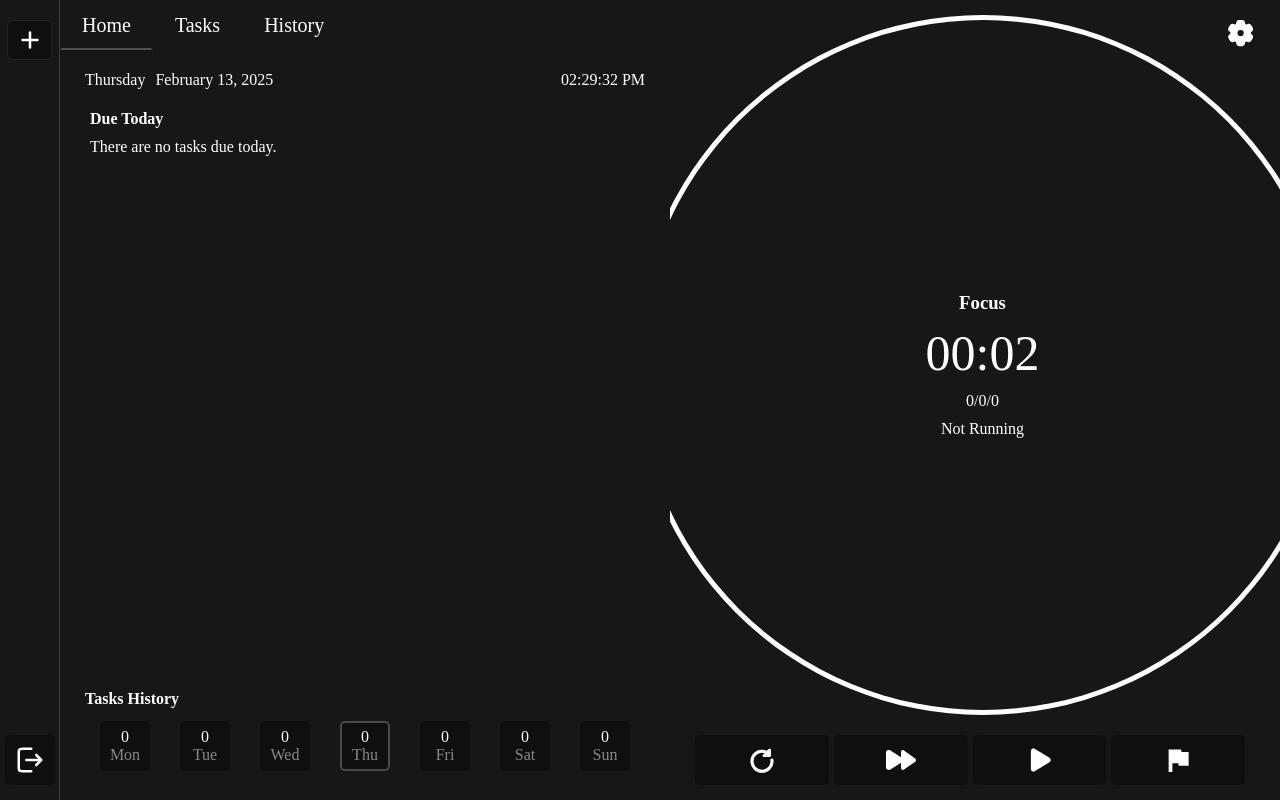
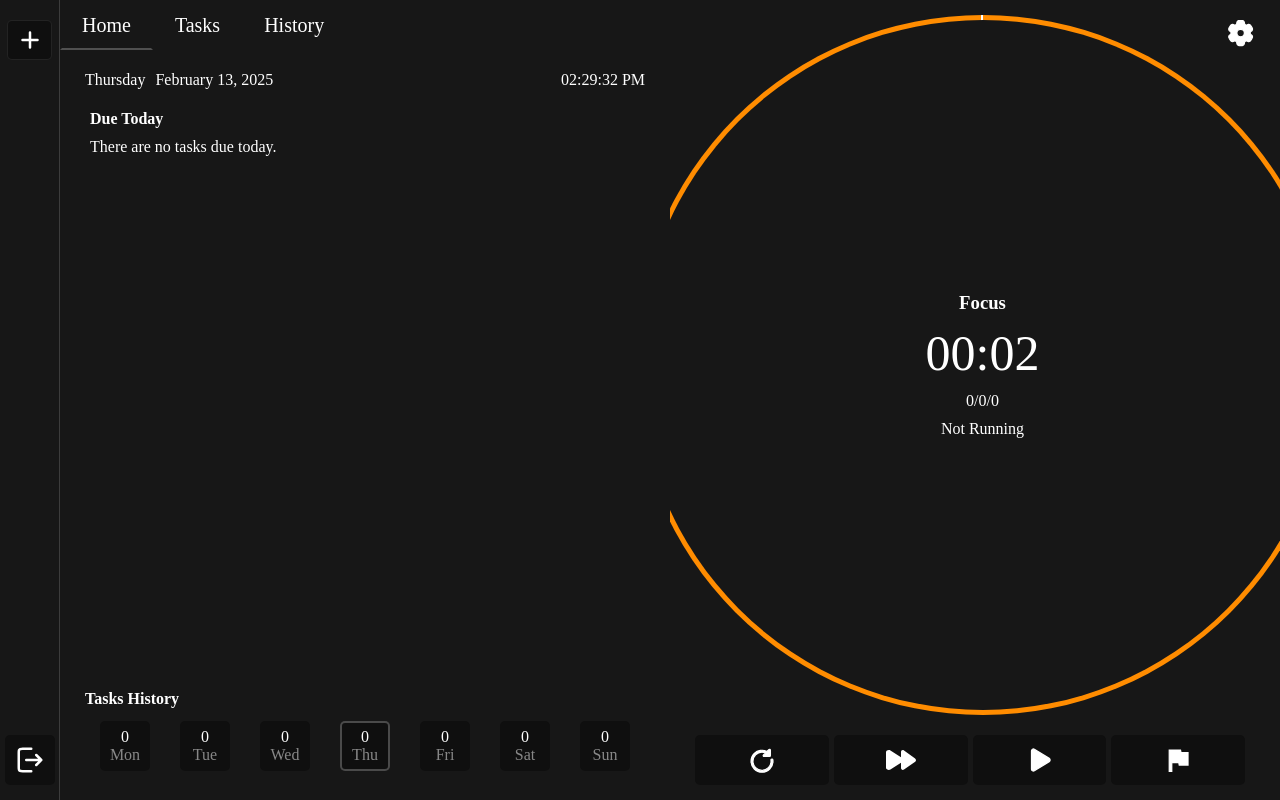
Before and after one commit to Stefan0712/get-it-done, a React (Create React App) app: page / in a window 1280 px wide. Built offline with nearby package versions, Linux system fonts and the light colour scheme; a web font is replaced by a local one.

Commit message:
Fixed the ring for the timer not working with the new timer

```diff
--- a/src/components/Pomodoro/Pomodoro.js
+++ b/src/components/Pomodoro/Pomodoro.js
@@ -16,7 +16,6 @@ const Pomodoro = () => {
 
     // Timer states
     const [timeLeft, setTimeLeft] = useState(2); // Set the initial time left to the duration of the focus session since it's always the first session
-    const [currentCycle, setCurrentCycle] = useState(1);
     const [currentSession, setCurrentSession] = useState('focus'); //it can be 'focus', 'break', or 'longBreak'
     const [elapsedTime, setElapsedTime] = useState(0);
     const [isRunning, setIsRunning] = useState(false); //track if the timer is running
@@ -27,6 +26,8 @@ const Pomodoro = () => {
     const [breaks, setBreaks] = useState(0); //counter for short breaks
     const [longBreaks, setLongBreaks] = useState(0); //counter for long breaks
 
+    const [startTime, setStartTime] = useState(null)
+    const [firstRun, setFirstRun] = useState(false)
 
     const [message, setMessage] = useState(null); //state for pop-up message
 
@@ -37,7 +38,7 @@ const Pomodoro = () => {
         if(isRunning || skip){
             console.log("The function passed the isRunning check")
             setIsRunning(false);
-
+            setIsSessionFinished(true);
             if(currentSession === 'focus'){
                 const newFocusSessions = focusSessions + 1;
                 setFocusSessions(prev => prev + 1);
@@ -64,6 +65,11 @@ const Pomodoro = () => {
 
     const startTimer = () => {
     if (!isRunning) {
+            if(firstRun){
+                setStartTime(new Date().toISOString());
+                setFirstRun(false);
+            }
+            setIsSessionFinished(false);
             setIsRunning(true);
             intervalRef.current = setInterval(() => {
             setTimeLeft((prevTime) => {
@@ -127,33 +133,45 @@ const Pomodoro = () => {
     const skipSession = () =>{
         handleSessionEnd(true);
     };
-    const handleFinish = () =>{
-        console.log("Work session was finished")
-    }
 
 
-    // const handleFinish = () => {
-    //     console.log('handleFinish was triggered')
-    //     // Log session details
-    //     setElapsedTime(0);
-    //     const sessionLog = {
-    //         startTime: new Date().toISOString(),
-    //         finishTime: new Date().toISOString(),
-    //         longBreaks,
-    //         breaks,
-    //         focusSessions
-    //     };
-    //     dispatch(addToHistory(sessionLog));
-    //     resetTimer();
-    //     sendNotification({type: 'success', msg: 'Work session is done!'})
-    // };
+
+    const handleFinish = () => {
+        console.log('handleFinish was triggered')
+        // Log session details
+        setElapsedTime(0);
+        const sessionLog = {
+            startTime,
+            finishTime: new Date().toISOString(),
+            longBreaks,
+            breaks,
+            focusSessions
+        };
+        console.log(sessionLog)
+        // dispatch(addToHistory(sessionLog));
+        resetTimer();
+        sendNotification({type: 'success', msg: 'Work session is done!'})
+    };
     const sendNotification = (msg) => {
         console.log('sendNotification was triggered')
         if (settings.enableNotifications) {
             setMessage(msg)
         }
     };
+    const percentageElapsed = () => {
+        const totalDuration = currentSession === "focus"
+            ? settings.focusDuration
+            : currentSession === "break"
+            ? settings.breakDuration
+            : currentSession === "longBreak"
+            ? settings.longBreakDuration
+            : 0;
 
+        const totalDurationInSeconds = totalDuration * 60; // Convert minutes to seconds
+        const elapsedTime = totalDurationInSeconds - timeLeft; // Calculate elapsed time
+        console.log(elapsedTime, totalDurationInSeconds)
+        return ((elapsedTime / totalDurationInSeconds) * 100).toFixed(1); // Calculate percentage of elapsed time and round it to 1 decimal
+    };
     return (
         <div className={styles.pomodoro}>
             {message ? <MessageModal data={message} closeModal={()=>setMessage(null)} /> : null}
@@ -163,7 +181,7 @@ const Pomodoro = () => {
             </button>
 
             <div className={styles.timer}>
-                <div className={`${styles['timer-background']} ${isSessionFinished ? styles['animated-session-end'] : ''}`} style={{background: `conic-gradient(#FF8C00 ${(elapsedTime / timeLeft) * 100}%, white ${(elapsedTime / timeLeft) * 100}% 100%)`}}>
+                <div className={`${styles['timer-background']} ${isSessionFinished ? styles['animated-session-end'] : ''}`} style={{background: `conic-gradient(#FF8C00 ${percentageElapsed()}%, white ${percentageElapsed()}% 100%)`}}>
                     <div className={styles['timer-content']}>
 
                         <h3>{currentSession === 'focus' ? 'Focus' : currentSession === 'break' ? 'Break' : 'Long Break'}</h3>
```
